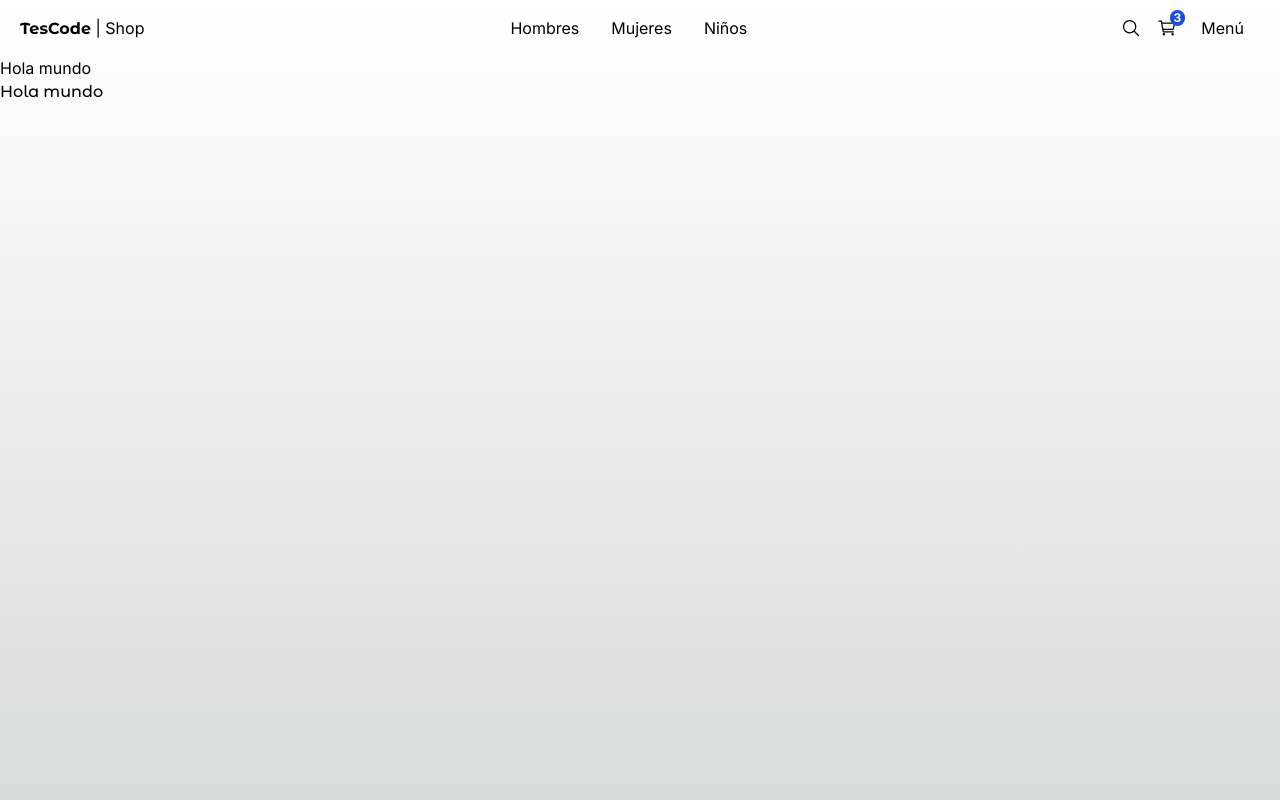
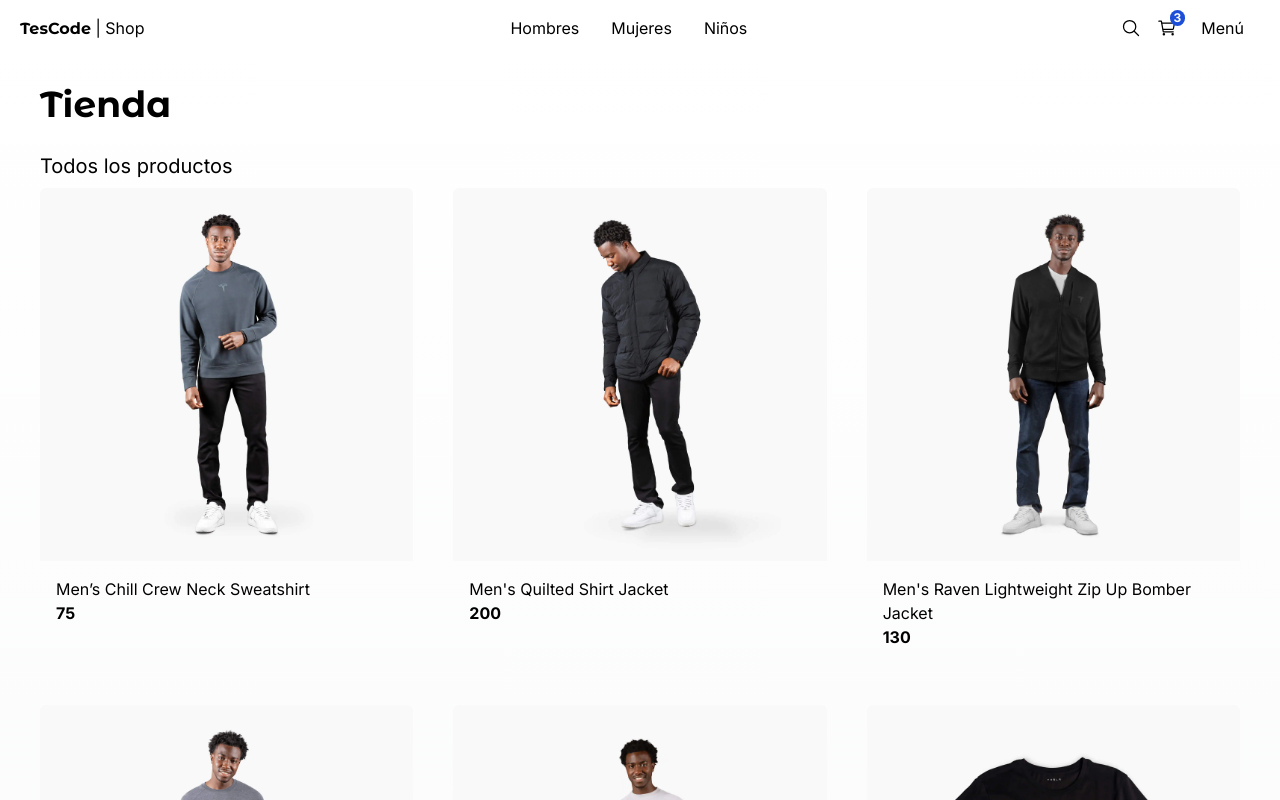
Before and after one commit to AlexisFlores17/E-shop, a Next.js app: page / in a window 1280 px wide. Shown: the top 800 px of the page. Built offline with nearby package versions, Linux system fonts and the light colour scheme.

Commit message:
Product card

```diff
--- a/src/app/(shop)/category/[id]/page.tsx
+++ b/src/app/(shop)/category/[id]/page.tsx
@@ -1,8 +1,25 @@
+import { notFound } from "next/navigation";
 
-export default function CategoryPage() {
+
+interface Props {
+  params:{
+    id: string
+  }
+}
+
+
+export default function CategoryPage({params}:Props) {
+
+  const {id} = params;
+
+  if(id === "kids"){
+    notFound();
+  }
+
   return (
     <div>
-      <h1>Category Page</h1>
+
+      <h1>Category Page {id}</h1>
     </div>
   );
 }
--- /dev/null
+++ b/src/app/(shop)/category/not-found.tsx
@@ -0,0 +1,7 @@
+import { PageNotFound } from "@/components";
+
+export default function NotFoundPage() {
+  return (
+    <PageNotFound />
+  );
+}
--- a/src/app/(shop)/layout.tsx
+++ b/src/app/(shop)/layout.tsx
@@ -6,9 +6,12 @@ export default function ShopLayout({
   children: React.ReactNode;
 }) {
   return (
-    <main className="min-h-screen">
+    <main className=" min-h-screen">
       <TopMenu />
-      {children}
+      <div className="px-0 sm:px-10">
+        {children}
+
+      </div>
     </main>
   );
 }
--- a/src/app/(shop)/page.tsx
+++ b/src/app/(shop)/page.tsx
@@ -1,11 +1,13 @@
-import { titleFont } from "@/config/fonts";
-import Image from "next/image";
+import { ProductGrid, Title } from "@/components";
+import { initialData } from "@/seed/seed";
+
+const products = initialData.products;
 
 export default function Home() {
   return (
-    <div className="">
-      <h1>Hola mundo</h1>
-      <h1 className={titleFont.className}>Hola mundo</h1>
-    </div>
+    <>
+      <Title title="Tienda" subtitle="Todos los productos" className="mb-2" />
+      <ProductGrid products={products} />
+    </>
   );
 }
--- /dev/null
+++ b/src/components/products/product-grid/ProductGrid.tsx
@@ -0,0 +1,18 @@
+import { Product } from "@/interfaces"
+import { ProductGridItem } from "./ProductGridItem";
+
+interface Props {
+    products: Product[];
+}
+
+export const ProductGrid = ({products}:Props) => {
+  return (
+    <div className="grid grid-cols-2 sm:grid-cols-3 gap-10 mb-10">
+        {
+            products.map( product => (
+                <ProductGridItem key={product.slug} product={product} />
+             ))
+        }
+    </div>
+  )
+}
--- /dev/null
+++ b/src/components/products/product-grid/ProductGridItem.tsx
@@ -0,0 +1,29 @@
+import { Product } from "@/interfaces";
+import Image from "next/image";
+import Link from "next/link";
+
+interface Props {
+  product: Product;
+}
+
+export const ProductGridItem = ({ product }: Props) => {
+  return (
+    <div className="rounded-md overflow-hidden fade-in">
+      <Link href={`/product/${product.slug}`}>
+        <Image
+          src={`/products/${product.images[0]} `}
+          alt={product.title}
+          className="w-full object-cover"
+          width={500}
+          height={500}
+        />
+      </Link>
+      <div className="p-4 flex flex-col">
+        <Link className="hover:text-blue-600" href={`/product/${product.slug}`}>
+          {product.title}
+        </Link>
+        <span className="font-bold">{product.price}</span>
+      </div>
+    </div>
+  );
+};
--- /dev/null
+++ b/src/components/ui/not-found/PageNotFound.tsx
@@ -0,0 +1,31 @@
+import { titleFont } from "@/config/fonts";
+import Image from "next/image";
+import Link from "next/link";
+
+export const PageNotFound = () => {
+  return (
+    <div className="flex flex-col-reverse md:flex-row h-[800px]  w-full justify-center items-center align-middle">
+      <div className="text-center px-5 mx-5">
+        <h2 className={`${titleFont.className} antialiased text-9xl`}>404</h2>
+        <p className="font-semibold text-xl">Whooops! Lo sentimos mucho</p>
+        <p className="fnot-light">
+          <span>Puedes regresar al </span>
+          <Link href="/" className="font.normal hover:underline transition-all">
+            Home
+          </Link>
+        </p>
+      </div>
+
+      <div className="px-5 mx-5">
+        <Image
+          src="/imgs/starman_750x750.png"
+          alt="starman"
+          className="p-5 sm:p-0"
+          width={550}
+          height={550}
+        />
+
+      </div>
+    </div>
+  );
+};
--- /dev/null
+++ b/src/components/ui/title/Title.tsx
@@ -0,0 +1,21 @@
+import { titleFont } from "@/config/fonts";
+
+
+interface Props {
+    title:string;
+    subtitle?: string;
+    className?:string;
+}
+
+export const Title = ({title,subtitle,className}:Props) => {
+  return (
+    <div className={`mt-3 ${className}`}>
+        <h1 className={`${titleFont.className} antialiased text-4xl font-semibold my-7`}>{title}</h1>
+        {
+            subtitle && (
+                <h3 className="text-xl mb-">{subtitle}</h3>
+            )
+        }
+    </div>
+  )
+}
--- /dev/null
+++ b/src/interfaces/index.ts
@@ -0,0 +1 @@
+export * from './product.interface';
```
Also changed, not shown: src/components/index.ts (+5 -2 lines), src/interfaces/product.interface.ts (added, +17 -0 lines).
